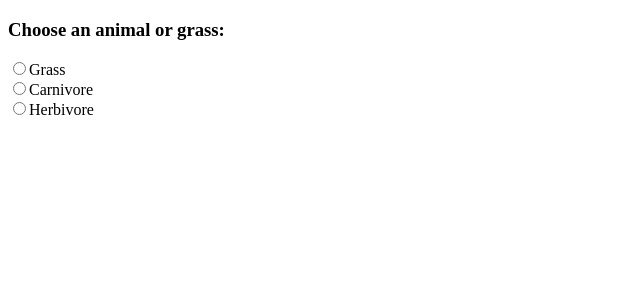
After one commit to justasvel/PHP-pamokos, a PHP site: page /animals/index.html in a window 1280 px wide. The commit adds this page. Shown: the top 300 px of the page, without its empty margins (0-640 px from the left). Run offline with PHP 8.4, Linux system fonts and the light colour scheme.

Commit message:
Animals uzduociu sprendimas ir 2021-01-28 uzduociu sprendimai

```diff
--- /dev/null
+++ b/animals/index.html
@@ -0,0 +1,66 @@
+<!DOCTYPE html>
+<html lang="en">
+
+<head>
+    <meta charset="UTF-8">
+    <meta name="viewport" content="width=device-width, initial-scale=1.0">
+    <link rel="stylesheet" href="styles.css">
+    <title>Animals</title>
+</head>
+
+<body>
+    <h3>Choose an animal or grass:</h3>
+    <form action="createobject.php" method="post">
+        <input type="radio" id="grass" name="animal" value="Grass">Grass<br>
+        <input type="radio" id="carnivore" name="animal" value="Carnivore">Carnivore<br>
+        <input type="radio" id="herbivore" name="animal" value="Herbivore">Herbivore<br>
+        <br>
+
+        <div id="grass-create" class="d-none">
+            <label for="grass">Enter grass weight:</label><br>
+            <input type="number" step="0.1" id="weight" name="grass-weight" placeholder="Weight in kilos..."><br>
+            <label for="region">Enter grass region:</label><br>
+            <input type="text" id="region" name="grass-region" placeholder="Region name..."><br><br>
+            <input type="submit" name="submit" value="Submit">
+        </div>
+
+        <div id="carnivore-options" class="d-none">
+            <label for="carnivore-option">Carnivore options:</label><br>
+            <select id="carnivore-option" name="carnivore-select">
+                <option value="0" selected>Select Animal</option>
+                <option value="1">Shark</option>
+                <option value="2">Lion</option>
+            </select>
+        </div>
+        <br>
+
+        <div id="carnivore-inputs" class="d-none">
+            <label>Enter animal weight:</label><br>
+            <input type="number" step="0.1" id="carnivore-weight" name="carnivore-weight" placeholder="Weight in kilos..."><br>
+            <label>Enter animal region:</label><br>
+            <input type="text" id="carnivore-region" name="carnivore-region" placeholder="Region name..."><br><br>
+            <input type="submit" name="submit" value="Submit">
+        </div>
+
+        <div id="herbivore-options" class="d-none">
+            <label for="herbivore-option">Herbivore options:</label><br>
+            <select id="herbivore-option" name="herbivore-select">
+                <option value="0" selected>Select Animal</option>
+                <option value="1">Rabbit</option>
+                <option value="2">Tuna</option>
+            </select>
+        </div>
+        <br>
+
+         <div id="herbivore-inputs" class="d-none">
+        <label for="herbivore-weight">Enter animal weight:</label><br>
+        <input type="number" step="0.1" id="herbivore-weight" name="herbivore-weight" placeholder="Weight in kilos..."><br>
+        <label for="herbivore-region">Enter animal region:</label><br>
+        <input type="text" id="herbivore-region" name="herbivore-region" placeholder="Region name..."><br><br>
+        <input type="submit" name="submit" value="Submit">
+    </div>
+    </form>
+    <script src="main.js"></script>
+</body>
+
+</html>
--- /dev/null
+++ b/animals/main.js
@@ -0,0 +1,51 @@
+//Grass
+let grassRadio = document.querySelector('#grass');
+let grassCreate = document.querySelector('#grass-create');
+//Carnivore
+let carnivoreRadio = document.querySelector('#carnivore');
+let carnivoreCreate = document.querySelector('#carnivore-options');
+let carnivoreSelect = document.querySelector('#carnivore-option');
+let carnivoreInputs = document.querySelector('#carnivore-inputs');
+//Herbivore
+let herbivoreRadio = document.querySelector('#herbivore');
+let herbivoreCreate = document.querySelector('#herbivore-options');
+let herbivoreSelect = document.querySelector('#herbivore-option');
+let herbivoreInputs = document.querySelector('#herbivore-inputs');
+
+grassRadio.addEventListener('change', () => {
+    grassCreate.classList.remove('d-none');
+    carnivoreCreate.classList.add('d-none');
+    carnivoreInputs.classList.add('d-none');
+    herbivoreCreate.classList.add('d-none');
+    herbivoreInputs.classList.add('d-none');
+});
+
+//Carnivore
+
+carnivoreRadio.addEventListener('change', () => {
+    grassCreate.classList.add('d-none');
+    herbivoreCreate.classList.add('d-none')
+    carnivoreCreate.classList.remove('d-none');
+    herbivoreInputs.classList.add('d-none');
+});
+
+carnivoreSelect.addEventListener('change', () => {
+    if (carnivoreSelect.value > 0) {
+        carnivoreInputs.classList.remove('d-none');
+    }
+});
+
+//Herbivore
+
+herbivoreRadio.addEventListener('change', () => {
+    grassCreate.classList.add('d-none');
+    herbivoreCreate.classList.remove('d-none')
+    carnivoreCreate.classList.add('d-none');
+    carnivoreInputs.classList.add('d-none');
+});
+
+herbivoreSelect.addEventListener('change', () => {
+    if (herbivoreSelect.value > 0) {
+        herbivoreInputs.classList.remove('d-none');
+    }
+});
--- /dev/null
+++ b/animals/styles.css
@@ -0,0 +1,3 @@
+.d-none {
+    display: none;
+}
--- a/nbproject/private/private.xml
+++ b/nbproject/private/private.xml
@@ -4,6 +4,9 @@
     <open-files xmlns="http://www.netbeans.org/ns/projectui-open-files/2">
         <group>
             <file>file:/C:/xampp/htdocs/PHP_pamokos/2021-01-22/index.php</file>
+            <file>file:/C:/xampp/htdocs/PHP_pamokos/2021-01-22/templates/chooseAnimal.html.php</file>
+            <file>file:/C:/xampp/htdocs/PHP_pamokos/2021-01-22/animals.php</file>
+            <file>file:/C:/xampp/htdocs/PHP_pamokos/2021-01-22/templates/layout.html.php</file>
         </group>
     </open-files>
 </project-private>
```
Also changed, not shown: 2021-01-28/classes.php (added, +63 -0 lines), 2021-01-28/data.php (added, +21 -0 lines), 2021-01-28/view.php (added, +23 -0 lines), animals/animals.php (renamed from 2021-01-22/animals.php, +31 -16 lines), animals/createobject.php (added, +32 -0 lines), 1 other file.
